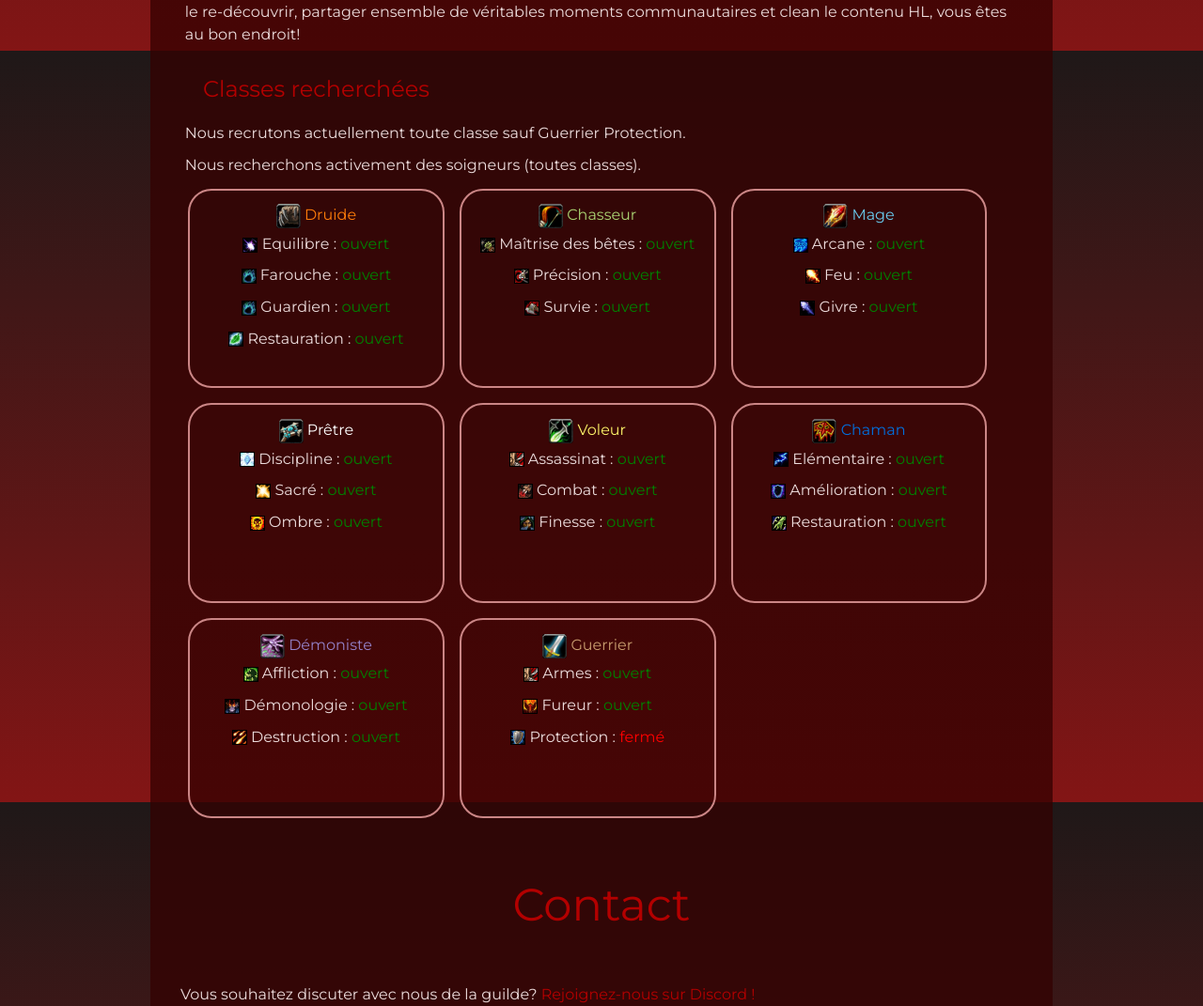
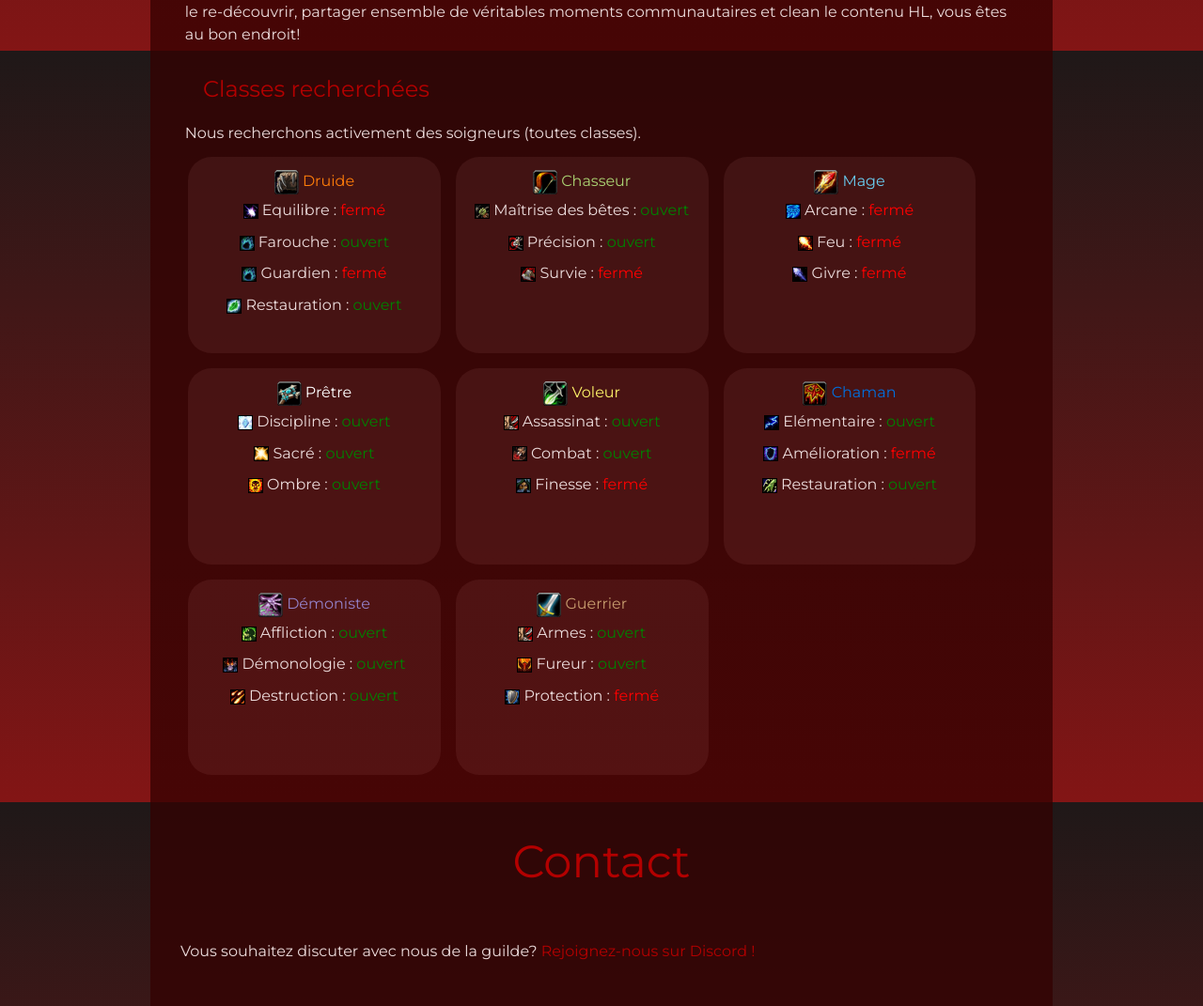
Before and after one commit to ashladh/ashladh.github.io, a plain HTML site: page index.html in a window 1280 px wide. Shown: the part 1546-2617 px from the top of the page at 94% size. Drawn offline with Linux system fonts and the light colour scheme; grey boxes are pictures that could not be loaded.

Commit message:
recruit state + css

```diff
--- a/index.html
+++ b/index.html
@@ -2,6 +2,10 @@
 <html lang="fr">
 <head>
     <meta charset="utf-8">
+    <meta name="viewport" content="width=device-width,initial-scale=1,maximum-scale=1,user-scalable=no">
+    <meta http-equiv="X-UA-Compatible" content="IE=edge,chrome=1">
+    <meta name="HandheldFriendly" content="true">
+
     <title>Stones</title>
     <link rel="stylesheet" href="reset.css">
     <link rel="stylesheet" href="main.css">
@@ -56,19 +60,16 @@
 
                 <h2>Classes recherchées</h2>
                 <p>
-                    Nous recrutons actuellement toute classe sauf Guerrier Protection.
-                </p>
-                <p>
                     Nous recherchons activement des soigneurs (toutes classes).
                 </p>
                 <div class="recruit-class">
                     <img src="images/icons/druid.png" alt="druid" class="class-icon"> <span class="druid-title">Druide</span>
                     <p><img src="images/icons/druid_balance.jpg" alt="balance" class="spec-icon">
-                        Equilibre : <span class="status-open">ouvert</span></p>
+                        Equilibre : <span class="status-closed">fermé</span></p>
                     <p><img src="images/icons/druid_feral.jpg" alt="feral" class="spec-icon">
                         Farouche : <span class="status-open">ouvert</span></p>
                     <p><img src="images/icons/druid_feral.jpg" alt="feral" class="spec-icon">
-                        Guardien : <span class="status-open">ouvert</span></p>
+                        Guardien : <span class="status-closed">fermé</span></p>
                     <p><img src="images/icons/druid_restoration.jpg" alt="restoration" class="spec-icon">
                         Restauration : <span class="status-open">ouvert</span></p>
                 </div>
@@ -80,17 +81,17 @@
                     <p><img src="images/icons/hunter_marksmanship.jpg" alt="mm" class="spec-icon">
                         Précision : <span class="status-open">ouvert</span></p>
                     <p><img src="images/icons/hunter_survival.jpg" alt="survival" class="spec-icon">
-                        Survie : <span class="status-open">ouvert</span></p>
+                        Survie : <span class="status-closed">fermé</span></p>
                 </div>
 
                 <div class="recruit-class">
                     <img src="images/icons/mage.png" alt="mage" class="class-icon"> <span class="mage-title">Mage</span>
                     <p><img src="images/icons/mage_arcane.jpg" alt="arcane" class="spec-icon">
-                        Arcane : <span class="status-open">ouvert</span></p>
+                        Arcane : <span class="status-closed">fermé</span></p>
                     <p><img src="images/icons/mage_fire.jpg" alt="fire" class="spec-icon">
-                        Feu : <span class="status-open">ouvert</span></p>
+                        Feu : <span class="status-closed">fermé</span></p>
                     <p><img src="images/icons/mage_frost.jpg" alt="frost" class="spec-icon">
-                        Givre : <span class="status-open">ouvert</span></p>
+                        Givre : <span class="status-closed">fermé</span></p>
                 </div>
 
                 <div class="recruit-class">
@@ -110,7 +111,7 @@
                     <p><img src="images/icons/rogue_combat.jpg" alt="combat" class="spec-icon">
                         Combat : <span class="status-open">ouvert</span></p>
                     <p><img src="images/icons/rogue_subtlety.jpg" alt="sub" class="spec-icon">
-                        Finesse : <span class="status-open">ouvert</span></p>
+                        Finesse : <span class="status-closed">fermé</span></p>
                 </div>
 
                 <div class="recruit-class">
@@ -118,7 +119,7 @@
                     <p><img src="images/icons/shaman_elemental.jpg" alt="elem" class="spec-icon">
                         Elémentaire : <span class="status-open">ouvert</span></p>
                     <p><img src="images/icons/shaman_enhancement.jpg" alt="enhanc" class="spec-icon">
-                        Amélioration : <span class="status-open">ouvert</span></p>
+                        Amélioration : <span class="status-closed">fermé</span></p>
                     <p><img src="images/icons/shaman_restoration.jpg" alt="restoration" class="spec-icon">
                         Restauration : <span class="status-open">ouvert</span></p>
                 </div>
--- a/main.css
+++ b/main.css
@@ -150,7 +150,7 @@ a {
 
 .recruit-class {
     float: left;
-    border: 2px solid #cb8686;
+    background: rgba(203, 134, 134, 0.1);
     border-radius: 25px;
     padding: .9em;
     margin: .5em;
```
Lines whose indentation alone changed are shown as unchanged.
